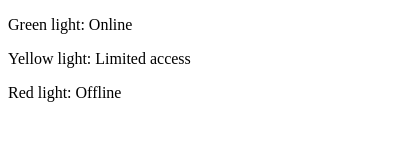
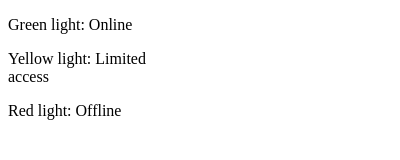
Before and after one commit to coolzyw/extension_redgreen, a browser extension: page popup.html in a window 400 px wide. Drawn offline with Linux system fonts and the light colour scheme.

Commit message:
popup_update

```diff
--- a/popup.html
+++ b/popup.html
@@ -4,13 +4,13 @@
     <script type="text/javascript" src="popup.js"></script>
   </head>
   <body>
-    <p style="width:200px" id="myEntry">
+    <p style="width:180px" id="myEntry">
       Green light: Online
     </p>
-    <p style="width:200px">
+    <p style="width:180px">
       Yellow light: Limited access
     </p>
-    <p style="width:200px">
+    <p style="width:180px">
       Red light: Offline
     </p>
   </body>
```
